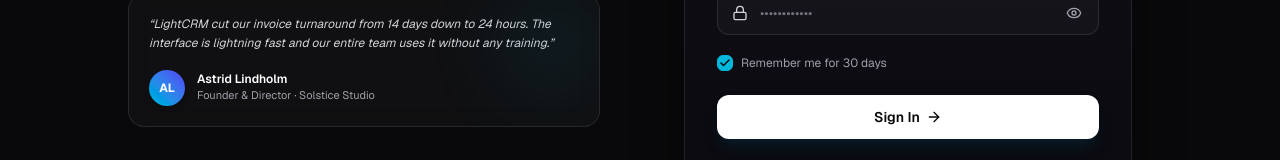
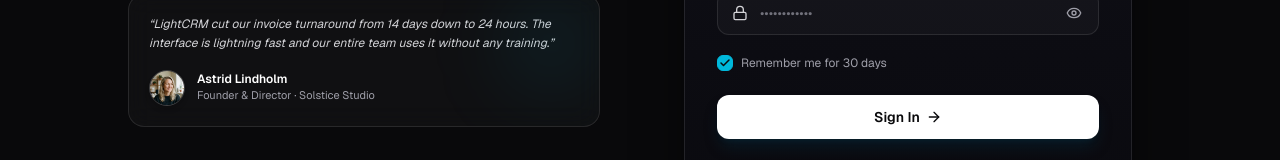
Before and after one commit to Sina-Majd/LightCRM, a Next.js app: page /login in a window 1280 px wide. Shown: the part 439-599 px from the top of the page. Built offline with nearby package versions, Linux system fonts and the light colour scheme.

Commit message:
feat(ui): refresh customer avatar asset and integrate into login testimonial

```diff
--- a/src/app/login/page.tsx
+++ b/src/app/login/page.tsx
@@ -121,9 +121,11 @@
                 &ldquo;LightCRM cut our invoice turnaround from 14 days down to 24 hours. The interface is lightning fast and our entire team uses it without any training.&rdquo;
               </p>
               <div className="mt-4 flex items-center gap-3">
-                <div className="h-9 w-9 rounded-full bg-gradient-to-tr from-cyan-500 to-indigo-600 flex items-center justify-center text-xs font-bold text-white shadow-md">
-                  AL
-                </div>
+                <img
+                  src="/astrid-avatar.jpg"
+                  alt="Astrid Lindholm"
+                  className="h-9 w-9 rounded-full object-cover border border-white/20 shadow-md shrink-0"
+                />
                 <div>
                   <div className="text-xs font-semibold text-white">Astrid Lindholm</div>
                   <div className="text-[11px] text-zinc-400">Founder & Director · Solstice Studio</div>
```
Also changed, not shown: public/astrid-avatar.jpg.
